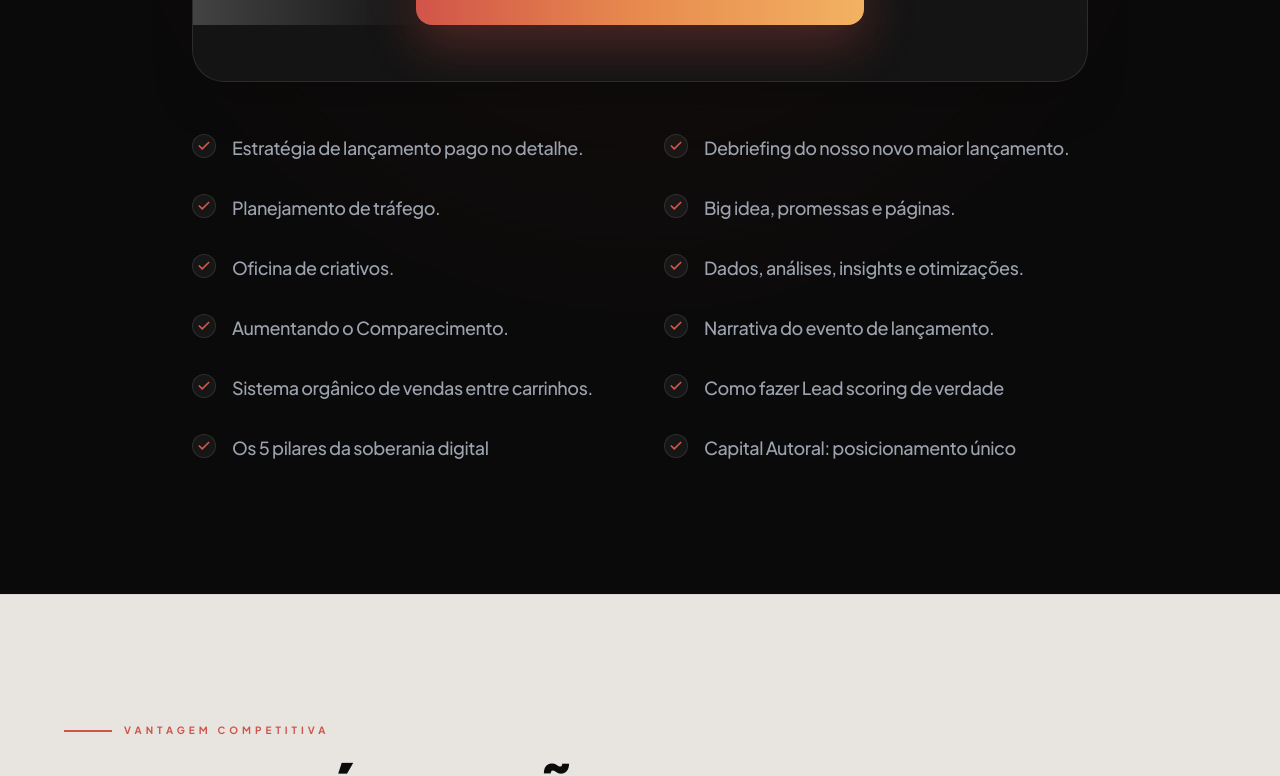
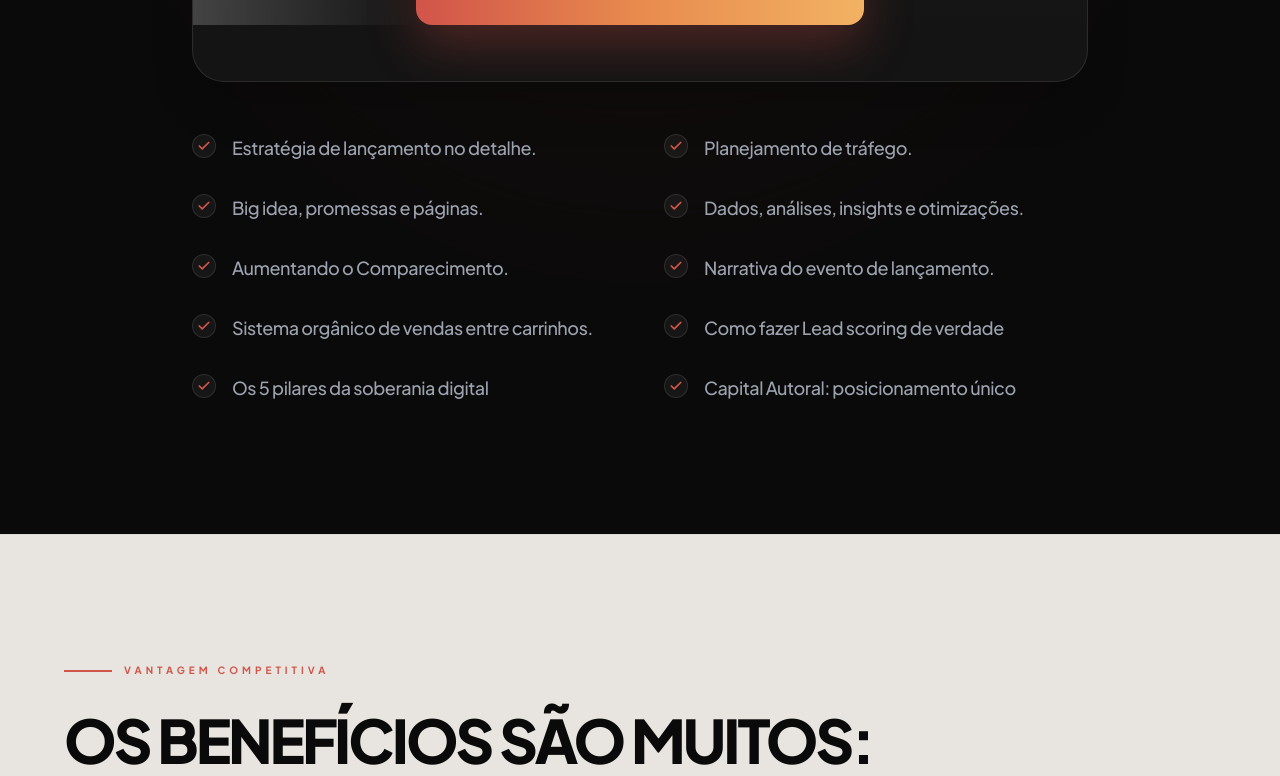
Before and after one commit to bilottefabiodev/LHT-Venda, a React (Vite) app: page / in a window 1280 px wide. Shown: the part 10560-11336 px from the top of the page. Built offline with nearby package versions, Linux system fonts and the light colour scheme.

Commit message:
Update PricingSection.tsx

```diff
--- a/components/PricingSection.tsx
+++ b/components/PricingSection.tsx
@@ -5,11 +5,9 @@ import { faPix } from '@fortawesome/free-brands-svg-icons';
 
 const PricingSection: React.FC = () => {
   const benefits = [
-    "Estratégia de lançamento pago no detalhe.",
-    "Debriefing do nosso novo maior lançamento.",
+    "Estratégia de lançamento no detalhe.",
     "Planejamento de tráfego.",
     "Big idea, promessas e páginas.",
-    "Oficina de criativos.",
     "Dados, análises, insights e otimizações.",
     "Aumentando o Comparecimento.",
     "Narrativa do evento de lançamento.",
```
